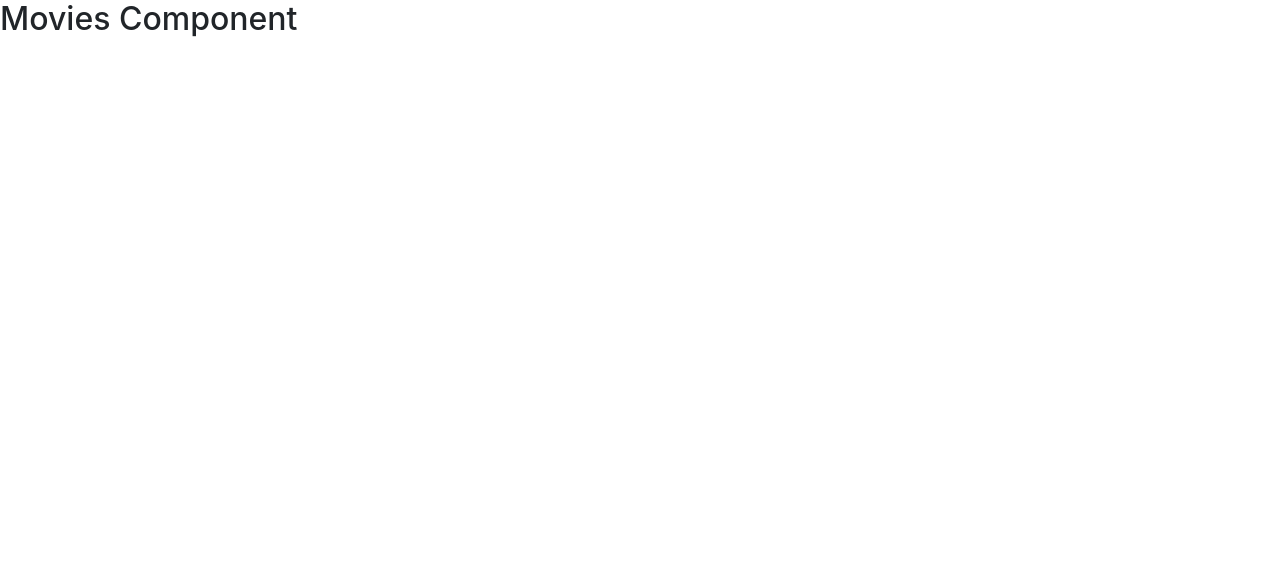
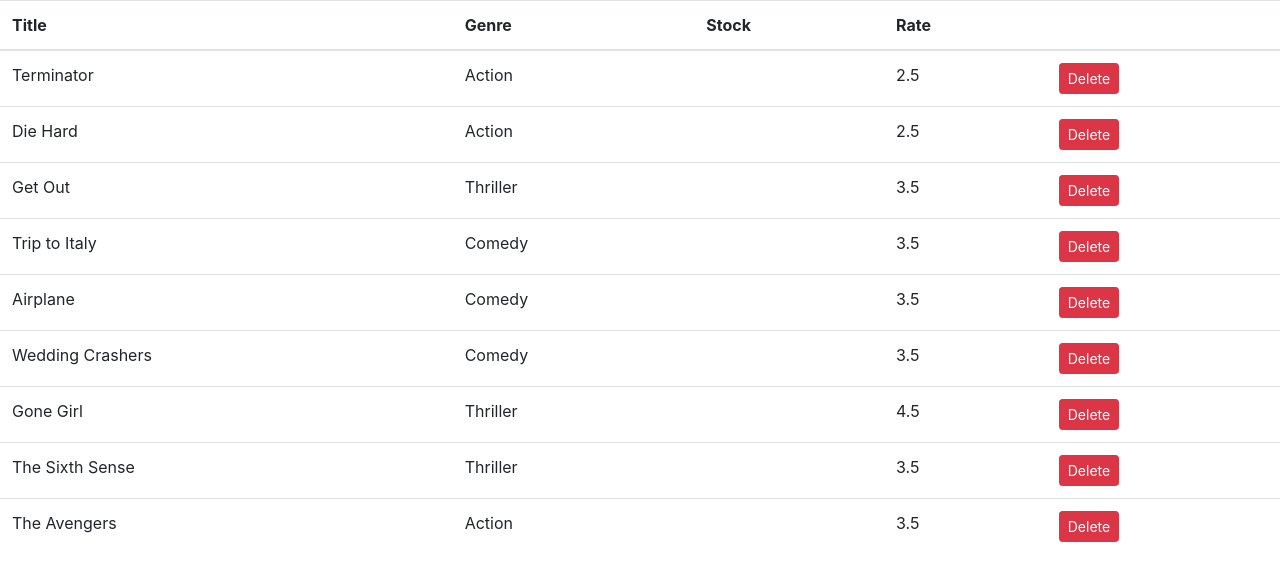
Before and after one commit to ThongDo-git/practice, a React (Create React App) app: page / in a window 1280 px wide. Shown: the top 580 px of the page. Built offline with nearby package versions, Linux system fonts and the light colour scheme.

Commit message:
add delete button

```diff
--- a/src/components/movies.jsx
+++ b/src/components/movies.jsx
@@ -1,9 +1,48 @@
 import React, { Component } from "react";
+import { getMovies } from "../services/fakeMovieService";
 
 class Movies extends Component {
-  state = {};
+  state = {
+    movies: getMovies()
+  };
+
+  handleDelete = movie => {
+    const movies = this.state.movies.filter(m => m._id !== movie._id);
+    this.setState({ movies });
+  };
+
   render() {
-    return <h2>Movies Component</h2>;
+    return (
+      <table className="table">
+        <thead>
+          <tr>
+            <th>Title</th>
+            <th>Genre</th>
+            <th>Stock</th>
+            <th>Rate</th>
+            <th></th>
+          </tr>
+        </thead>
+        <tbody>
+          {this.state.movies.map(movie => (
+            <tr key={movie._id}>
+              <td>{movie.title}</td>
+              <td>{movie.genre.name}</td>
+              <td>{movie.numberInstock}</td>
+              <td>{movie.dailyRentalRate}</td>
+              <td>
+                <button
+                  onClick={() => this.handleDelete(movie)}
+                  className="btn btn-danger btn-sm"
+                >
+                  Delete
+                </button>
+              </td>
+            </tr>
+          ))}
+        </tbody>
+      </table>
+    );
   }
 }
 
```
